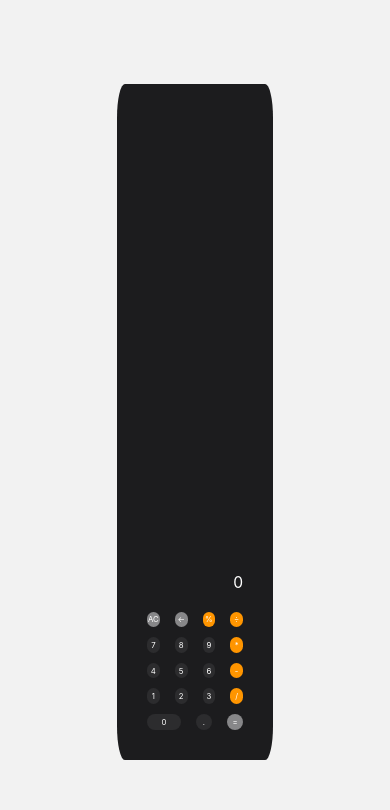
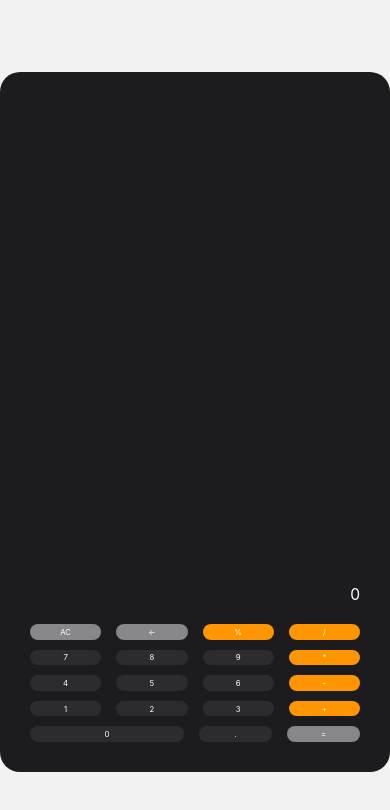
Before and after one commit to Kritijo/Odin-calculator, a plain HTML site: page index.html in a window 390 px wide. Drawn offline with Linux system fonts and the light colour scheme.

Commit message:
Refactor : styling update for responsiveness

```diff
--- a/index.html
+++ b/index.html
@@ -18,7 +18,7 @@
                 <button class="special-bttn">AC</button>
                 <button class="special-bttn">←</button>
                 <button class="operator-bttn">%</button>
-                <button class="operator-bttn">÷</button>
+                <button class="operator-bttn">/</button>
             </div>
             <div>
                 <button class="standard-bttn">7</button>
@@ -36,7 +36,7 @@
                 <button class="standard-bttn">1</button>
                 <button class="standard-bttn">2</button>
                 <button class="standard-bttn">3</button>
-                <button class="operator-bttn">/</button>
+                <button class="operator-bttn">+</button>
             </div>
             <div>
                 <button id="zero" class="standard-bttn">0</button>
--- a/index.js
+++ b/index.js
@@ -8,7 +8,7 @@ function calculation(a,op,b){
         case '+': return a+b;
         case '-': return a-b;
         case '*': return a*b;
-        case '/': return Number.parseFloat(a/b).toFixed(5);
+        case '/': return Number.parseFloat(a/b).toFixed(2);
         case '%': return a%b;
     }
 }
@@ -98,9 +98,10 @@ function mouseClick(){
 mouseClick();
 
 function handleKeys(e){
+    let validOp = ['+','-','*','/','%'];
     if(isFinite(e)){
         handleNumbers(e);
-    } else if(e === '+' || e==='-' || e === '*' || e === '/'){
+    } else if(validOp.includes(e)){
         handleOperators(e)
     } else{
         handleSpecialButtons(e);
--- a/styles.css
+++ b/styles.css
@@ -15,11 +15,15 @@ body{
 }
 
 .calculator-box{
-    height: 80vh;
-    width:40vw;
+    max-height:700px;
+    max-width:600px;
+    height:700px;
+    width:600px;
+    min-height:500px;
+    min-width:320px;
     background-color: #1C1C1E;
     padding: 20px;
-    border-radius: 5%;
+    border-radius: 20px;
     display: flex;
     flex-direction: column;
 }
```
